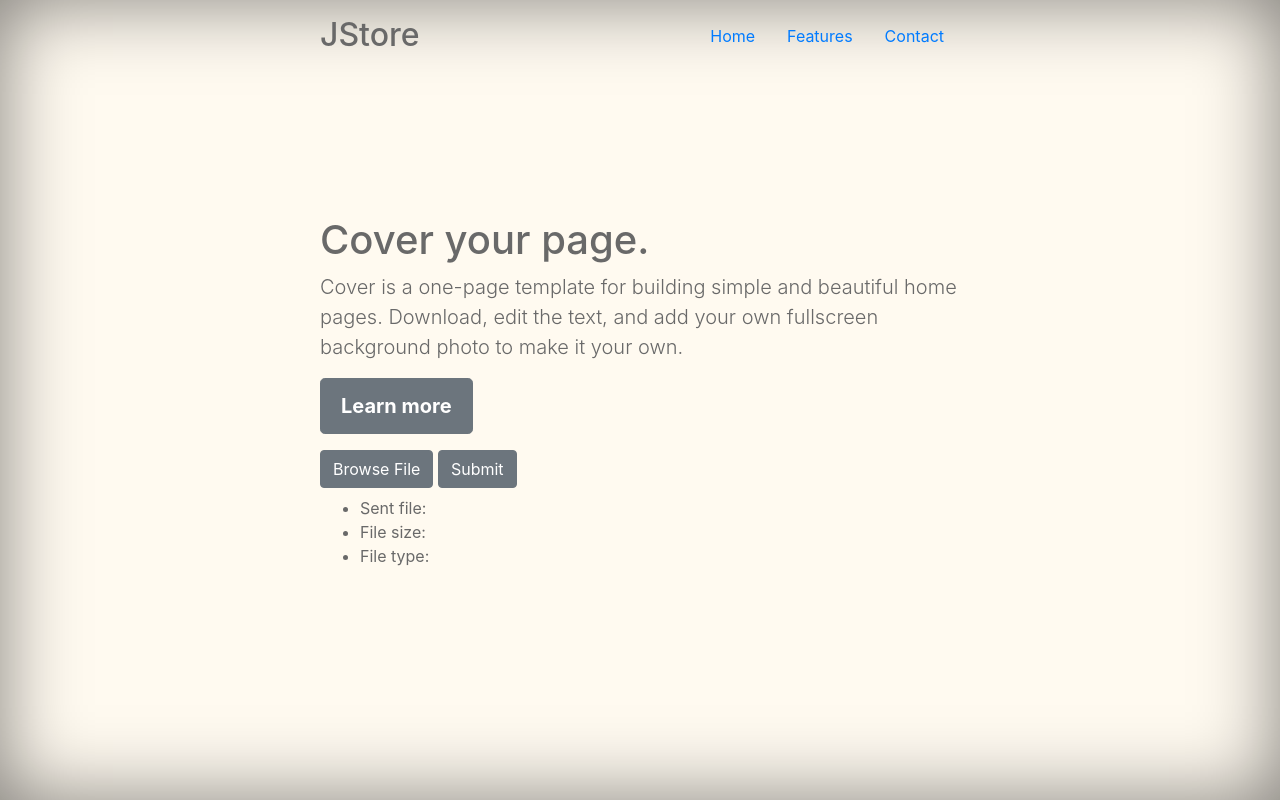
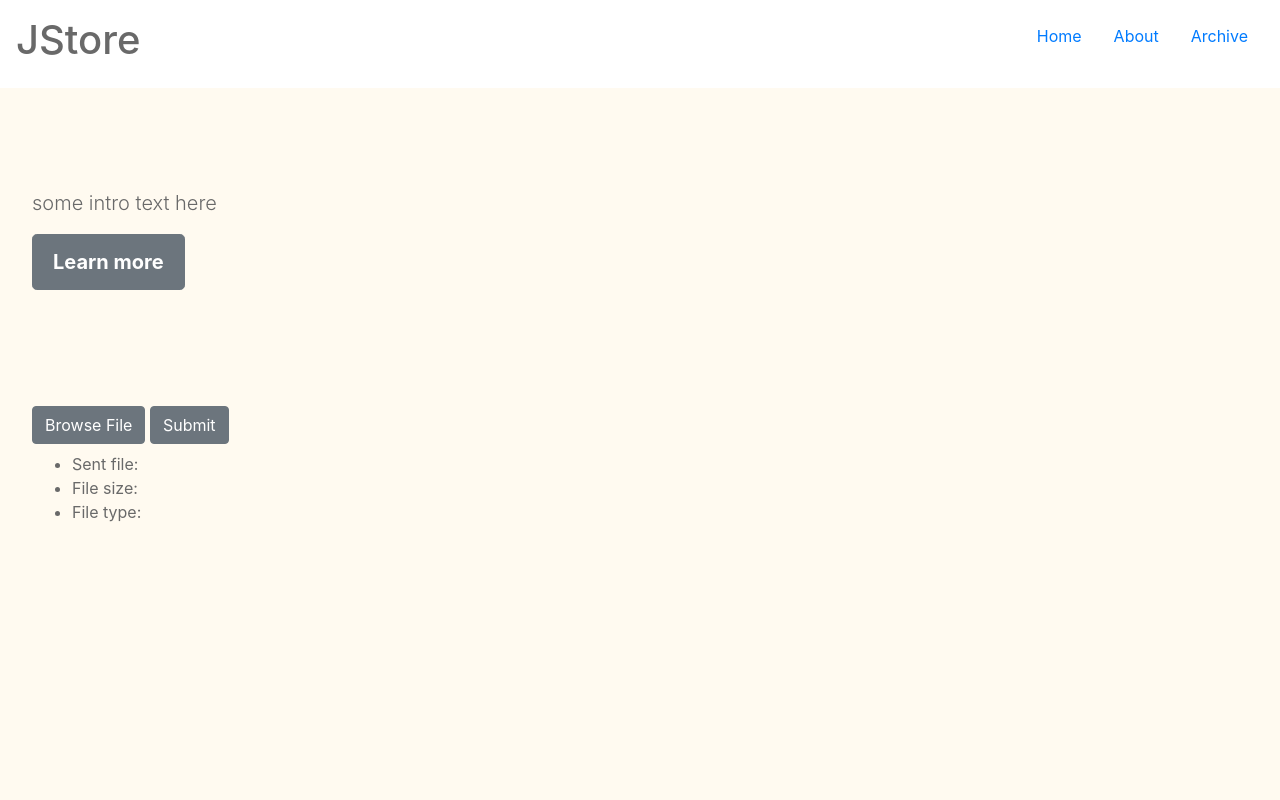
Before and after one commit to tevyecowan/j_store, a PHP site: page / in a window 1280 px wide. Run offline with PHP 8.4, Linux system fonts and the light colour scheme.

Commit message:
update header

```diff
--- a/includes/header.php
+++ b/includes/header.php
@@ -5,15 +5,15 @@ $GLOBALS['a'] = 'success';
 
 ?>
 <!-- 					NAV					-->
-<div class="cover-container d-flex w-100 h-75 p-3 mx-auto flex-column">
+<div id="header" class="cover-container d-flex p-3 mx-auto flex-column">
     <header class="masthead mb-auto">
         <div class="inner">
-            <h2 class="masthead-brand">JStore</h2>
+            <h1 class="masthead-brand">JStore</h1>
             <nav class="nav nav-masthead justify-content-center">
                 <a class="nav-link active" href="#">Home</a>
-                <a class="nav-link" href="#">Features</a>
-                <a class="nav-link" href="#">Contact</a>
+                <a class="nav-link" href="#">About</a>
+                <a class="nav-link" href="#">Archive</a>
             </nav>
         </div>
     </header>
-</nav>
+</div>
--- a/includes/styles.css
+++ b/includes/styles.css
@@ -1,25 +1,12 @@
 /**********GENERAL***********/
-
-html,
 body {
-	height: 100%;
+	color: dimgrey;
 	background-color: floralwhite;
 }
 
 
+/**********HEADER***********/
 
-body {
-	display: -ms-flexbox;
-	display: flex;
-	color: dimgrey;
-	/*text-shadow: 0 .05rem .1rem rgba(0, 0, 0, .5);*/
-	box-shadow: inset 0 0 5rem rgba(0, 0, 0, .5);
-}
-.cover-container {
-	max-width: 42em;
-}
-
-/**********HEADER***********/
 @media (min-width: 48em) {
 	.masthead-brand {
 		float: left;
@@ -28,6 +15,36 @@ body {
 		float: right;
 	}
 }
+
+#header{
+	display: flex;
+	background-color:white;
+}
+/* Large */
+.navigation {
+	display: flex;
+	flex-flow: row wrap;
+	/* This aligns items to the end line on main-axis */
+	justify-content: flex-end;
+}
+
+/* Medium screens */
+@media all and (max-width: 800px) {
+	.navigation {
+		/* When on medium sized screens, we center it by evenly distributing empty space around items */
+		justify-content: space-around;
+	}
+}
+
+/* Small screens */
+@media all and (max-width: 500px) {
+	.navigation {
+		/* On small screens, we are no longer using row direction but column */
+		flex-direction: column;
+	}
+}
+
+
 
 .nav-masthead .nav-link:hover,
 .nav-masthead .nav-link:focus {
@@ -51,3 +68,14 @@ body {
 	padding: .75rem 1.25rem;
 	font-weight: 700;
 }
+
+#intro {
+	padding-top: 100px;
+	padding-bottom: 100px;
+
+}
+
+#content {
+	padding-left: 2em;
+	padding-right: 2em;
+}
--- a/index.php
+++ b/index.php
@@ -26,9 +26,8 @@ $_SESSION['returnPage'] = $returnPage;
 <!-- 					MENU, CONTENT					-->
 <div id="content">
 
-    <main role="main" class="inner cover float-left">
-        <h1 class="cover-heading">Cover your page.</h1>
-        <p class="lead">Cover is a one-page template for building simple and beautiful home pages. Download, edit the text, and add your own fullscreen background photo to make it your own.</p>
+    <main id="intro" role="main" class="inner cover">
+        <p class="lead">some intro text here</p>
         <p class="lead">
             <a href="#" class="btn btn-lg btn-secondary">Learn more</a>
         </p>
```
